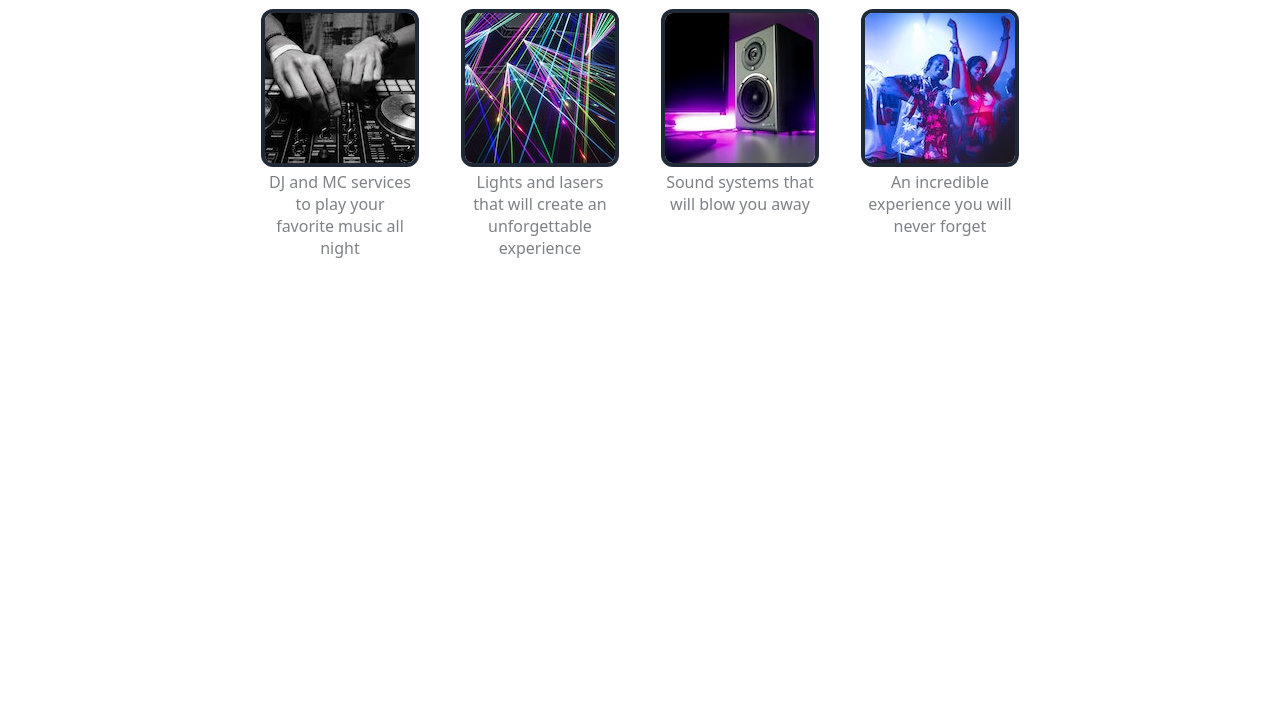
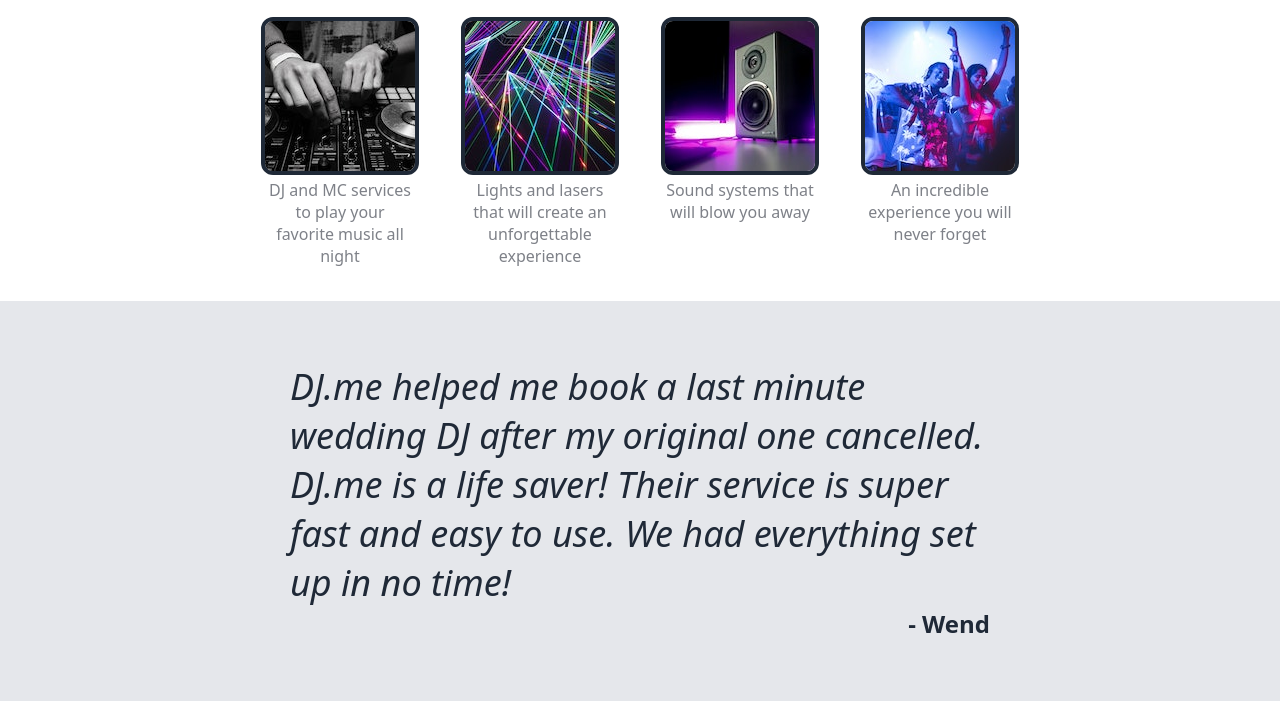
Before and after one commit to Kylealderman21/landing-page, a plain HTML site: page index.html in a window 1280 px wide. Shown: the part 587-1288 px from the top of the page. Before the commit the page ends 888 px from the top, so only its background shows below. Drawn offline with Linux system fonts and the light colour scheme.

Commit message:
Add hero-three and add text and style to section

```diff
--- a/index.html
+++ b/index.html
@@ -48,5 +48,11 @@
         </div>
       </div>
     </div>
+    <div class="hero-three">
+      <div class="quote">
+        <div class="quote-text">DJ.me helped me book a last minute wedding DJ after my original one cancelled. DJ.me is a life saver! Their service is super fast and easy to use. We had everything set up in no time!</div>
+        <div class="wend">- Wend</div>
+      </div>
+    </div>
   </body>
 </html>
--- a/styles.css
+++ b/styles.css
@@ -88,9 +88,6 @@ button {
 .cards {
     display: flex;
     gap: 50px;
-    justify-content: center;
-    align-items: center;
-
 }
 
 .card {
@@ -98,7 +95,6 @@ button {
     flex-direction: column;
     align-items: center;
     max-width: 150px;
-    align-items: center;
 }
 
 .box-text {
@@ -110,7 +106,6 @@ button {
     text-align: center;
     font-size: 16px;
     color: #7e8188;
-    min-height: 100px;
 }
 
 .box {
@@ -130,3 +125,34 @@ button {
     border: 4px solid #f9faf8;
     border-radius: 12px;
 }
+
+.hero-three {
+    display: flex;
+    flex-direction: column;
+    min-height: 400px;
+    justify-content: center;
+    align-items: center;
+    background-color: #E5E7EB;
+
+}
+
+.quote {
+    display: flex;
+    flex-direction: column;
+    max-width: 700px;
+}
+
+.quote-text  {
+    font-size: 36px;
+    font-style: italic;
+    font-weight: lighter;
+    color: #1f2937
+}
+
+.wend {
+    display: flex;
+    justify-content: flex-end;
+    font-size: 24px;
+    color: #1f2937;
+    font-weight: bold;
+}
```
